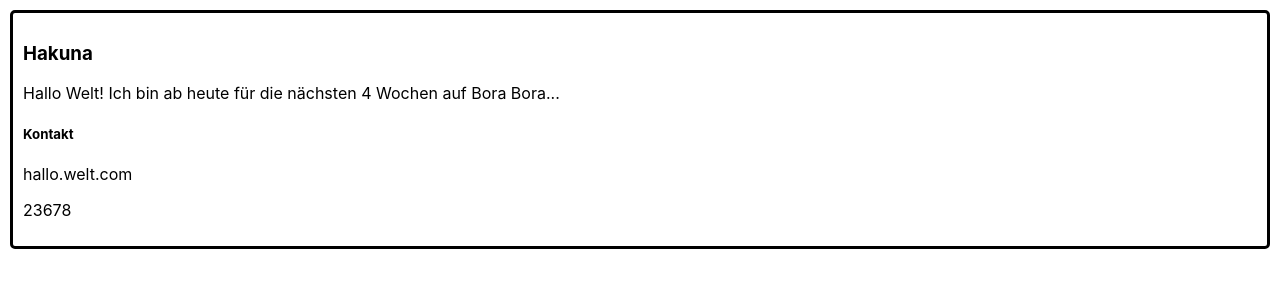
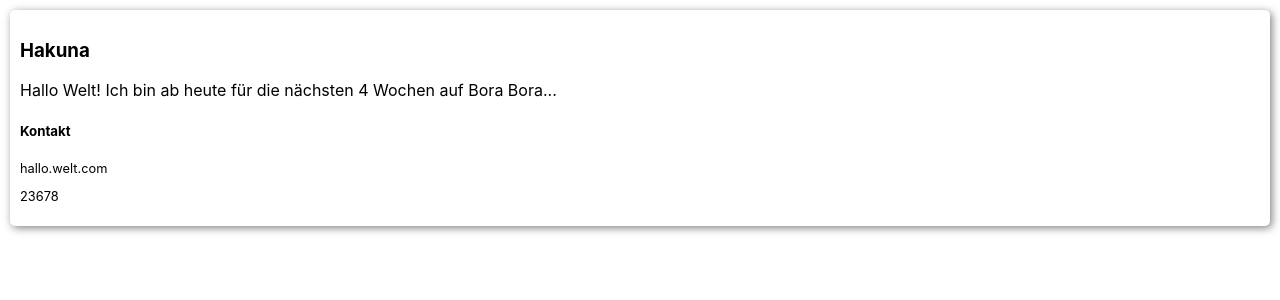
Before and after one commit to FranziGraml/capstone-project, a Next.js app: page / in a window 1280 px wide. Shown: the top 300 px of the page. Built offline with nearby package versions, Linux system fonts and the light colour scheme.

Commit message:
Add basic stylings

```diff
--- a/src/Components/PostCard.js
+++ b/src/Components/PostCard.js
@@ -1,29 +1,16 @@
-import styled from 'styled-components';
 import data from '../Services/static-posts.json';
+import { CardAdresse, CardArticle, CardItem } from './StyledPostCard';
 
 export default function Posts() {
 	return (
-		<CardGrid>
+		<CardArticle>
 			<CardItem>
 				<h3>{data[0].name}</h3>
 				<p>{data[0].content}</p>
 				<h5>{data[0].contact}</h5>
-				<p>{data[0].mail}</p>
-				<p>{data[0].mobile}</p>
+				<CardAdresse>{data[0].mail}</CardAdresse>
+				<CardAdresse>{data[0].mobile}</CardAdresse>
 			</CardItem>
-		</CardGrid>
+		</CardArticle>
 	);
 }
-export const CardGrid = styled.div`
-flex-direction: row;
-flex-wrap;
-gap: 15px;
-padding: 10px;
-`;
-
-export const CardItem = styled.div`
-	list-style: none;
-	padding: 10px;
-	border-radius: 5px;
-	border-style: solid;
-`;
--- /dev/null
+++ b/src/Components/StyledPostCard.js
@@ -0,0 +1,16 @@
+import styled from 'styled-components';
+
+export const CardArticle = styled.article`
+	gap: 15px;
+	padding: 10px;
+`;
+
+export const CardItem = styled.div`
+	list-style: none;
+	padding: 10px;
+	border-radius: 5px;
+	box-shadow: 2px 2px 8px grey;
+`;
+export const CardAdresse = styled.p`
+	font-size: 0.8rem;
+`;
```
